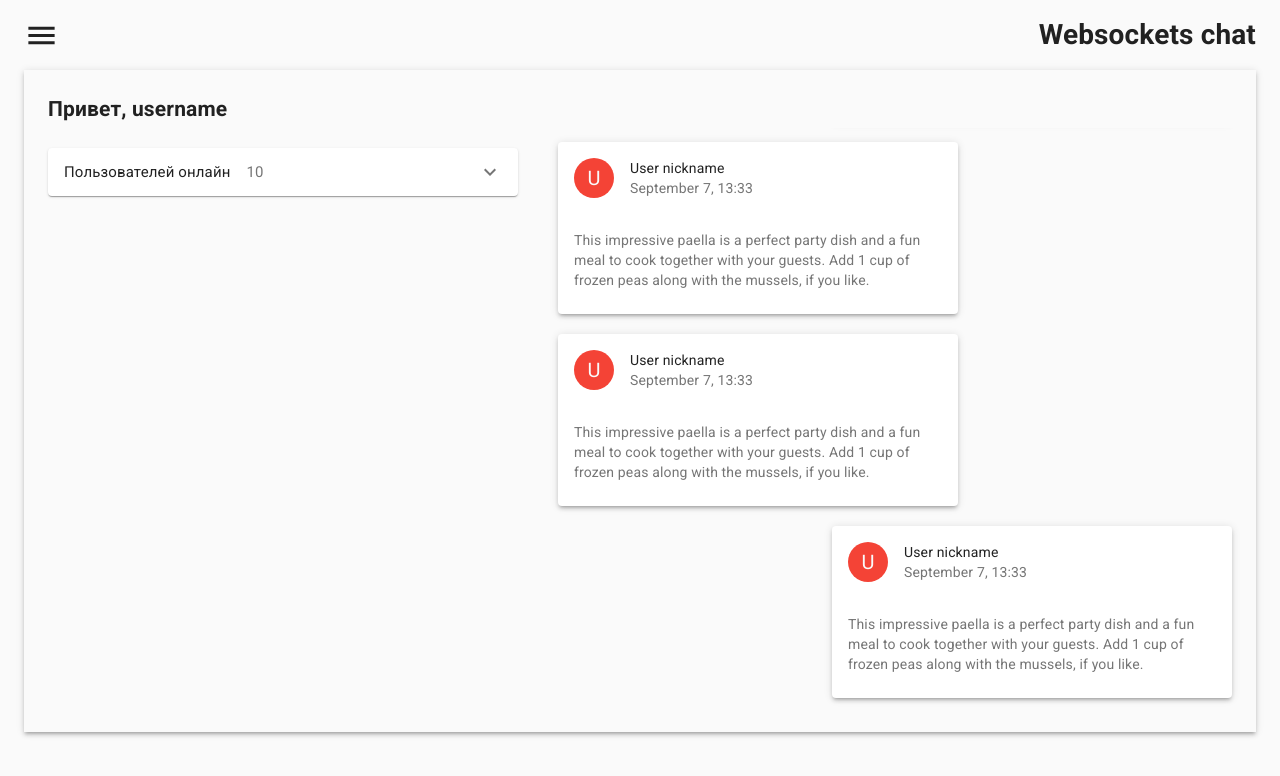
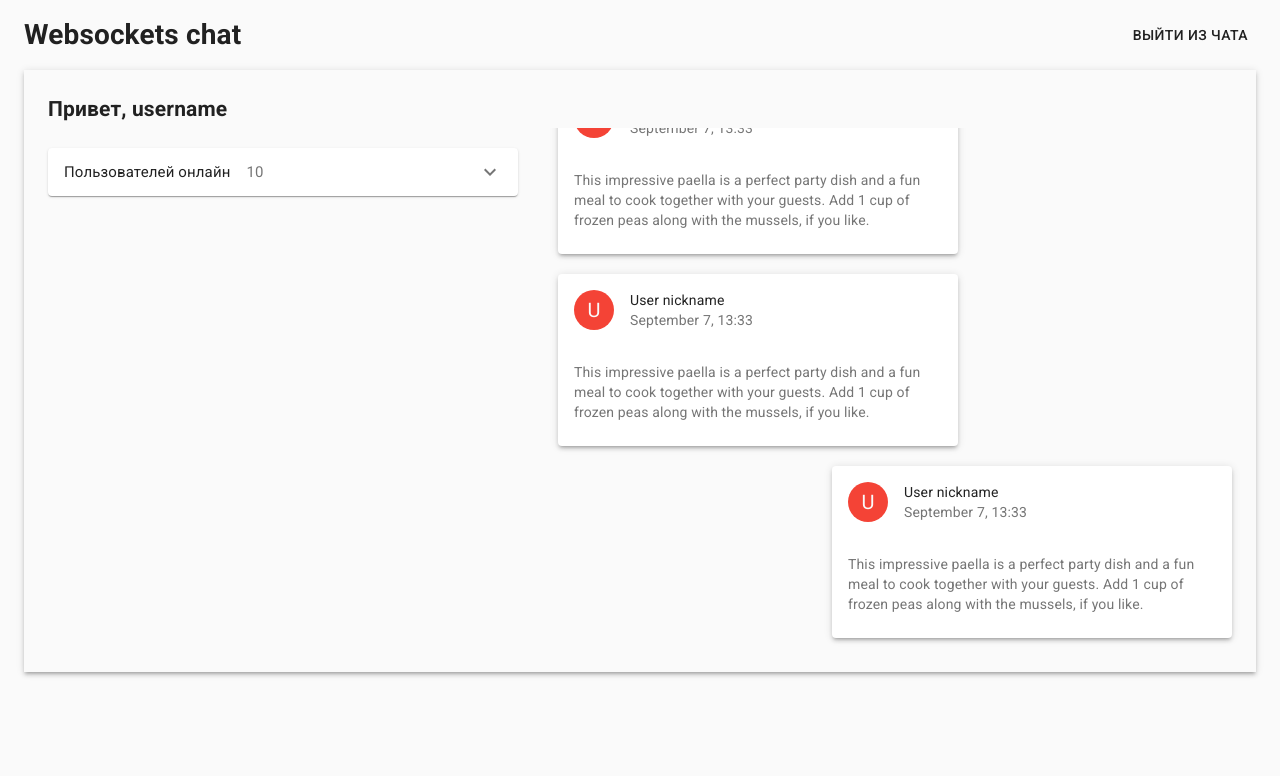
Before and after one commit to Lumineks/web-socket-chat-front, a React (Create React App) app: page /chat in a window 1280 px wide. Shown: the top 776 px of the page. Built offline with nearby package versions, Linux system fonts and the light colour scheme.

Commit message:
added logout logic, cleaned up components

```diff
--- a/src/components/Chat/Chat.js
+++ b/src/components/Chat/Chat.js
@@ -1,26 +1,18 @@
-import { setState } from "react";
-import Drawer from "@material-ui/core/Drawer";
 import clsx from "clsx";
 import { makeStyles } from "@material-ui/core/styles";
-import { Box, Button, Grid } from "@material-ui/core";
+import { Box, Grid } from "@material-ui/core";
 import { useContext, useState } from "react";
 import Context from "../../context/userContext";
 import InfoPanel from "./infoPanel/InfoPanel";
 import Message from "./Message/Message";
-import MenuIcon from "@material-ui/icons/Menu";
+import Header from "./header/header";
+
 
 const useStyles = makeStyles((theme) => ({
   list: {
-    height: "calc(100vh - 200px)",
+    height: "calc(100vh - 260px)",
+    minHeight: 300,
     overflow: "auto",
-  },
-  btn: {
-    padding: 0,
-    minWidth: 'auto',
-  },
-  header: {
-    paddingTop: 15,
-    paddingBottom: 15,
   },
 }));
 
@@ -28,46 +20,9 @@ const Chat = () => {
   const userCxt = useContext(Context);
   const classes = useStyles();
 
-  const [isMenuOpen, setIsMenuOpen] = useState(false);
-
-  const toggleDrawer = (open) => (event) => {
-    if (
-      event.type === "keydown" &&
-      (event.key === "Tab" || event.key === "Shift")
-    ) {
-      return;
-    }
-
-    setState(open);
-  };
-
-  //   const array = [];
-  //   for (let i = 0; i < 100; i++) {
-  //     array.push(i);
-  //   }
-
   return (
     <>
-      <header className={clsx(classes.header)}>
-        <Grid container alignItems="center" justifyContent="space-between">
-          <Grid item>
-            <Button className={clsx(classes.btn)}>
-              <MenuIcon fontSize="large" />
-            </Button>
-            <Drawer
-              anchor="left"
-              open={isMenuOpen}
-              onClose={toggleDrawer(false)}
-            >
-              <div>1block</div>
-              <div>1block</div>
-            </Drawer>
-          </Grid>
-          <Grid item>
-            <h1>Websockets chat</h1>
-          </Grid>
-        </Grid>
-      </header>
+    <Header />
       <Box padding={3} boxShadow={3}>
         <Box marginBottom={3}>
           <h2>Привет, username{userCxt.userName}</h2>
@@ -90,7 +45,6 @@ const Chat = () => {
             <Message self />
             <Message self />
             <Message />
-            {/* {array.map(item=><Box>{item}</Box>)} */}
           </Grid>
         </Grid>
       </Box>
--- /dev/null
+++ b/src/components/Chat/header/header.js
@@ -0,0 +1,73 @@
+import { useState, useContext } from "react";
+import { makeStyles, useTheme } from "@material-ui/core/styles";
+import { Button, Grid } from "@material-ui/core";
+import useMediaQuery from "@material-ui/core/useMediaQuery";
+import Menu from "@material-ui/core/Menu";
+import MenuItem from "@material-ui/core/MenuItem";
+import IconButton from "@material-ui/core/IconButton";
+import MoreVertIcon from "@material-ui/icons/MoreVert";
+import clsx from "clsx";
+import Context from "../../../context/userContext";
+
+const useStyles = makeStyles((theme) => ({
+  header: {
+    paddingTop: 15,
+    paddingBottom: 15,
+  },
+}));
+
+const Header = () => {
+  const userCxt = useContext(Context);
+  const classes = useStyles();
+  const theme = useTheme();
+
+  const [anchorEl, setAnchorEl] = useState(null);
+
+  const handleClick = (event) => {
+    setAnchorEl(event.currentTarget);
+  };
+
+  const handleClose = () => {
+    setAnchorEl(null);
+  };
+
+  const handleLogout = () => {
+    userCxt.logout();
+  };
+
+  let logoutContent = (
+    <Grid item>
+      <Button onClick={handleLogout}>Выйти из чата</Button>
+    </Grid>
+  );
+  if (!useMediaQuery(theme.breakpoints.up("sm"))) {
+    logoutContent = (
+      <Grid item>
+        <IconButton onClick={handleClick}>
+          <MoreVertIcon />
+        </IconButton>
+        <Menu
+          anchorEl={anchorEl}
+          keepMounted
+          open={Boolean(anchorEl)}
+          onClose={handleClose}
+        >
+          <MenuItem onClick={handleLogout}>Выйти из чата</MenuItem>
+        </Menu>
+      </Grid>
+    );
+  }
+
+  return (
+    <header className={clsx(classes.header)}>
+      <Grid container alignItems="center" justifyContent="space-between">
+        <Grid item>
+          <h1>Websockets chat</h1>
+        </Grid>
+        {logoutContent}
+      </Grid>
+    </header>
+  );
+};
+
+export default Header;
--- a/src/components/Chat/infoPanel/InfoPanel.js
+++ b/src/components/Chat/infoPanel/InfoPanel.js
@@ -1,13 +1,11 @@
 import { Box, Grid } from "@material-ui/core";
 import { useState } from "react";
-import { makeStyles } from "@material-ui/core/styles";
+import { makeStyles, useTheme } from "@material-ui/core/styles";
 import Accordion from "@material-ui/core/Accordion";
 import AccordionDetails from "@material-ui/core/AccordionDetails";
 import AccordionSummary from "@material-ui/core/AccordionSummary";
 import Typography from "@material-ui/core/Typography";
 import ExpandMoreIcon from "@material-ui/icons/ExpandMore";
-
-import { useTheme } from "@material-ui/core/styles";
 import useMediaQuery from "@material-ui/core/useMediaQuery";
 
 const useStyles = makeStyles((theme) => ({
@@ -22,18 +20,16 @@ const useStyles = makeStyles((theme) => ({
   },
 }));
 
-
-
 const InfoPanel = (props) => {
   const [expanded, setExpanded] = useState(false);
   const classes = useStyles();
+  const theme = useTheme();
+  const isMatchesSm = useMediaQuery(theme.breakpoints.up("sm"));
 
-  const handleChange = (panel) => (event, isExpanded) => {
+  const handleChange = (panel) => (isExpanded) => {
     setExpanded(isExpanded ? panel : false);
   };
 
-  const theme = useTheme();
-  const matches = useMediaQuery(theme.breakpoints.up("sm"));
 
   return (
     <Grid item xs={12} md={5}>
@@ -46,7 +42,7 @@ const InfoPanel = (props) => {
             container
             alignItems="center"
             justifyContent="flex-start"
-            spacing={matches ? 2 : 1}
+            spacing={isMatchesSm ? 2 : 1}
           >
             <Grid item sm="auto">
               <Typography className={classes.heading}>
@@ -64,7 +60,7 @@ const InfoPanel = (props) => {
               <Box borderBottom={1}>
                 <Grid
                   container
-                  spacing={matches ? 3 : 1}
+                  spacing={isMatchesSm ? 3 : 1}
                   align-items="flex-start"
                 >
                   <Grid item xs={12} sm="auto">
@@ -80,7 +76,7 @@ const InfoPanel = (props) => {
               <Box borderBottom={1}>
                 <Grid
                   container
-                  spacing={matches ? 3 : 1}
+                  spacing={isMatchesSm ? 3 : 1}
                   align-items="flex-start"
                 >
                   <Grid item xs={12} sm="auto">
--- a/src/components/Login/Login.js
+++ b/src/components/Login/Login.js
@@ -14,6 +14,11 @@ import Context from "../../context/userContext";
 import axios from "axios";
 
 const useStyles = makeStyles((theme) => ({
+  header: {
+    paddingTop: 15,
+    paddingBottom: 5,
+    textAlign: "center",
+  },
   form: {
     maxWidth: 414,
     margin: "auto",
@@ -26,7 +31,7 @@ const useStyles = makeStyles((theme) => ({
   spinner: {
     margin: "30px auto 0",
   },
-  btnMargin: {
+  btn: {
     marginTop: 30,
   },
 }));
@@ -58,6 +63,7 @@ const Login = () => {
   const handleLogin = (e) => {
     e.preventDefault();
 
+    setIsLoading(true);
     const userData = {
       username: values.userName,
       password: values.password,
@@ -67,17 +73,17 @@ const Login = () => {
     axios
       .post("/login", userData)
       .then((response) => {
-        // console.log(response);
+        setIsLoading(false);
         userCxt.login(response.data);
       })
       .catch((error) => console.log(error));
-
-    // userCxt.login('', userData.username, false, false, false);
   };
 
   return (
     <div>
-      <h2>Login</h2>
+      <header className={clsx(classes.header)}>
+        <h1>Авторизация</h1>
+      </header>
       <form
         className={clsx(classes.form)}
         autoComplete="off"
@@ -101,18 +107,17 @@ const Login = () => {
           />
         </FormControl>
         <FormControl className={clsx(classes.textField)}>
-          <InputLabel htmlFor="standard-adornment-password">
+          <InputLabel htmlFor="password" required>
             Password
           </InputLabel>
           <Input
-            id="standard-adornment-password"
+            id="password"
             type={values.showPassword ? "text" : "password"}
             value={values.password}
             onChange={handleChange("password")}
             endAdornment={
               <InputAdornment position="end">
                 <IconButton
-                  aria-label="toggle password visibility"
                   onClick={handleClickShowPassword}
                   onMouseDown={handleMouseDownPassword}
                 >
@@ -120,18 +125,17 @@ const Login = () => {
                 </IconButton>
               </InputAdornment>
             }
-            required
           />
           {isLoading ? (
             <CircularProgress className={clsx(classes.spinner)} />
           ) : (
             <Button
-              className={clsx(classes.btnMargin)}
+              className={clsx(classes.btn)}
               variant="contained"
               color="primary"
               type="submit"
             >
-              Login
+              Войти
             </Button>
           )}
         </FormControl>
--- a/src/context/userContext.js
+++ b/src/context/userContext.js
@@ -23,7 +23,6 @@ export const UserContextProvider = (props) => {
 //   const userIsLoggedIn = !!token;
   const userIsLoggedIn = true;
 
-// accept just user object
   const loginHandler = (userData) => {
     setToken(userData.token);
     setName(userData.name);
```
Lines whose indentation alone changed are shown as unchanged.
